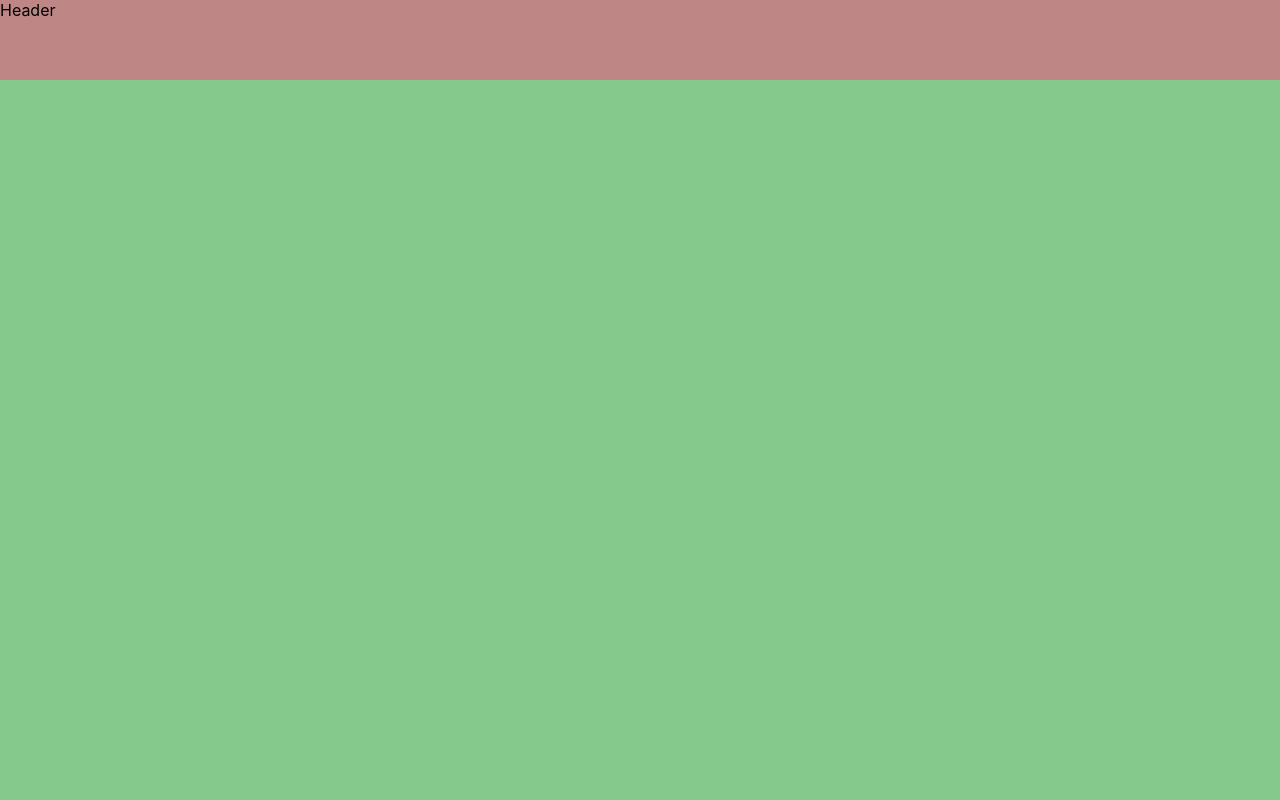
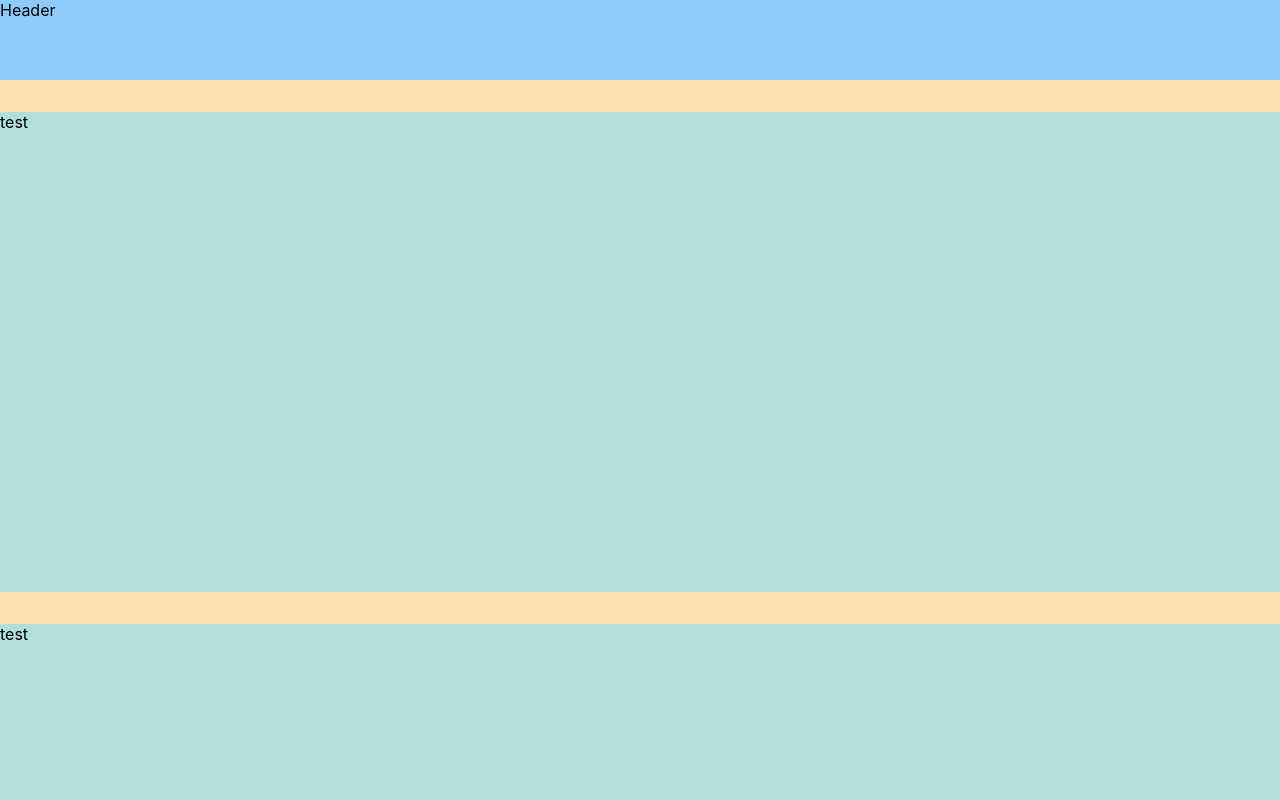
Before and after one commit to JorisMLN/Aureole, a React (Create React App) app: page / in a window 1280 px wide. Shown: the top 800 px of the page. Built offline with nearby package versions, Linux system fonts and the light colour scheme.

Commit message:
Maj archi (subCapsule)

```diff
--- a/src/features/capsule/Capsule.tsx
+++ b/src/features/capsule/Capsule.tsx
@@ -1,12 +1,20 @@
 import './capsule.scss';
 import Header from '../header/Header';
 import Footer from '../footer/Footer';
+import SubCapsule from '../subCapsule/SubCapsule';
+import Test from '../testComponent/TestComponent';
 
 const Capsule = () => {
   return (
     <>
       <div className='capsule'>
         <Header />
+
+        <SubCapsule child={<Test />}/>
+        <SubCapsule child={<Test />}/>
+        <SubCapsule child={<Test />}/>
+        <SubCapsule child={<Test />}/>
+
         <Footer />
       </div>
     </>
--- a/src/features/capsule/capsule.scss
+++ b/src/features/capsule/capsule.scss
@@ -1,3 +1,5 @@
+@import "./../../styles/variables.scss";
+
 body {
   margin: 0;
   font-family: -apple-system, BlinkMacSystemFont, 'Segoe UI', 'Roboto', 'Oxygen',
@@ -11,6 +13,6 @@ body {
   display: flex;
   flex-direction: column;
   justify-content: space-between;
-  background-color: rgb(133, 201, 141);
+  background-color: $tertiary;
   height: 300vh;
 }
--- a/src/features/footer/footer.scss
+++ b/src/features/footer/footer.scss
@@ -1,4 +1,6 @@
+@import './../../styles/variables.scss';
+
 .footer{
-  background-color: rgb(156, 166, 209);
+  background-color: $primary;
   height: 30vh;
 }
--- a/src/features/header/header.scss
+++ b/src/features/header/header.scss
@@ -1,4 +1,6 @@
+@import './../../styles/variables.scss';
+
 .header{
-  background-color: rgb(191, 134, 134);
+  background-color: $primary;
   height: 10vh;
 }
--- /dev/null
+++ b/src/features/subCapsule/SubCapsule.tsx
@@ -0,0 +1,19 @@
+import { FC } from 'react';
+import './subCapsule.scss';
+
+interface ComponentsProps {
+  child: any
+}
+
+// ----- ----- ----- ----- ----- ----- ----- ----- ----- ----- ----- ----- //
+const SubCapsule : FC<ComponentsProps> = ({ child }) => {
+  return (
+    <>
+      <div className='subCapsule'>
+        {child}
+      </div>
+    </>
+  );
+}
+
+export default SubCapsule;
--- /dev/null
+++ b/src/features/subCapsule/subCapsule.scss
@@ -0,0 +1,6 @@
+@import './../../styles/variables.scss';
+
+.subCapsule{
+  background-color: $secondary;
+  height: 20%;
+}
--- /dev/null
+++ b/src/features/testComponent/TestComponent.tsx
@@ -0,0 +1,11 @@
+// import './header.scss';
+
+const Test = () => {
+  return(
+    <>
+      <div className="test"> test </div>
+    </>
+  )
+}
+
+export default Test;
--- a/src/styles/variables.scss
+++ b/src/styles/variables.scss
@@ -0,0 +1,5 @@
+// -------- COLORS --------
+
+$primary: #90caf9;
+$secondary: #b2dfdb;
+$tertiary: #ffe0b2;
```
